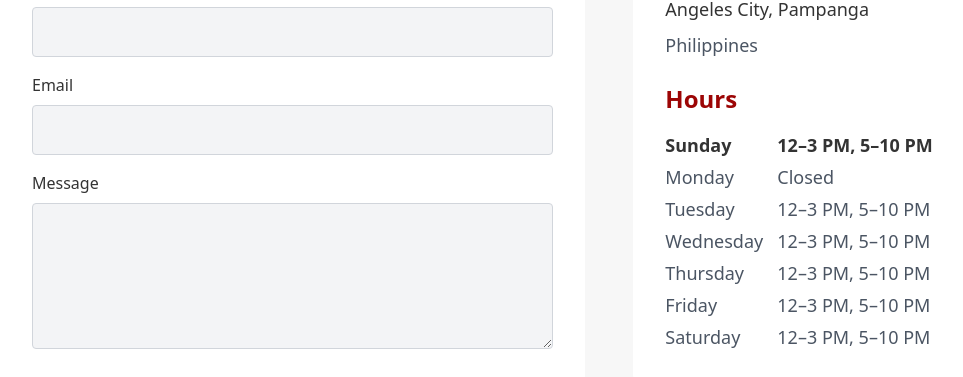
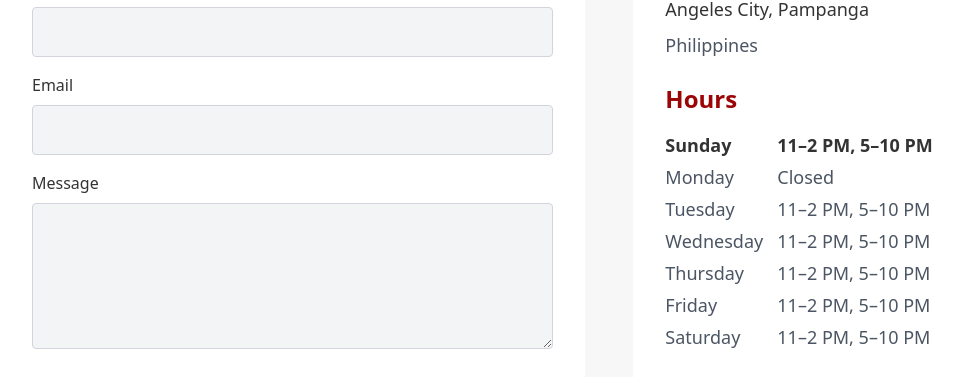
Before and after one commit to dungcadion/osaka-japanese-restaurant, a React (Vite) app: page / in a window 1280 px wide. Shown: the part 3389-3766 px from the top of the page, without its empty margins (32-995 px from the left). Built offline with nearby package versions, Linux system fonts and the light colour scheme.

Commit message:
fix(hours): change the schedule

```diff
--- a/src/App.jsx
+++ b/src/App.jsx
@@ -369,13 +369,13 @@ const FIELD_MESSAGE = "entry.516002430";
 // --- NEW OperatingHours Component ---
 const OperatingHours = () => {
   const hoursData = [
-    { day: "Sunday", hours: "12–3 PM, 5–10 PM" },
+    { day: "Sunday", hours: "11–2 PM, 5–10 PM" },
     { day: "Monday", hours: "Closed" },
-    { day: "Tuesday", hours: "12–3 PM, 5–10 PM" },
-    { day: "Wednesday", hours: "12–3 PM, 5–10 PM" },
-    { day: "Thursday", hours: "12–3 PM, 5–10 PM" },
-    { day: "Friday", hours: "12–3 PM, 5–10 PM" },
-    { day: "Saturday", hours: "12–3 PM, 5–10 PM" },
+    { day: "Tuesday", hours: "11–2 PM, 5–10 PM" },
+    { day: "Wednesday", hours: "11–2 PM, 5–10 PM" },
+    { day: "Thursday", hours: "11–2 PM, 5–10 PM" },
+    { day: "Friday", hours: "11–2 PM, 5–10 PM" },
+    { day: "Saturday", hours: "11–2 PM, 5–10 PM" },
   ];
 
   const todayIndex = new Date().getDay();
```
